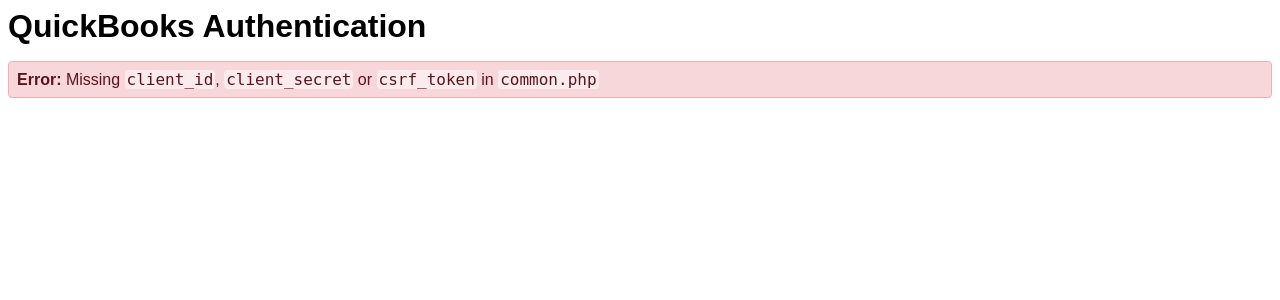
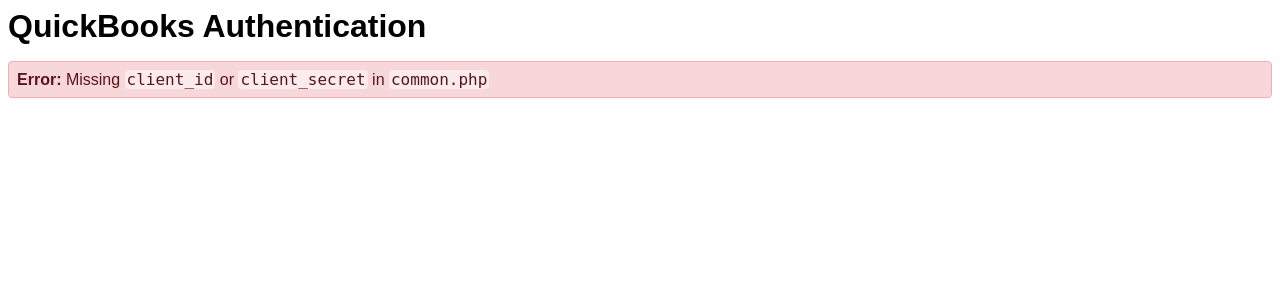
Before and after one commit to rmullaney77/Intuit-OAuth2, a PHP site: page / in a window 1280 px wide. Shown: the top 300 px of the page. Run offline with PHP 8.4, Linux system fonts and the light colour scheme.

Commit message:
Update index.php

```diff
--- a/index.php
+++ b/index.php
@@ -42,8 +42,8 @@ require __DIR__ . '/common.php';
     <p><a href="connect.php?openid">Connect</a></p>
     <?php } ?>
 <?php } else { ?>
-    <?php if (empty($config['client_id']) || empty($config['client_secret']) || empty($config['csrf_token'])) { ?>
-        <p class="alert error"><strong>Error:</strong> Missing <code>client_id</code>, <code>client_secret</code> or <code>csrf_token</code> in <code>common.php</code></p>
+    <?php if (empty($config['client_id']) || empty($config['client_secret'])) { ?>
+        <p class="alert error"><strong>Error:</strong> Missing <code>client_id</code> or <code>client_secret</code> in <code>common.php</code></p>
     <?php } else { ?>
         <p><a href="<?php echo $config['oauth_redirect']; ?>"><img src="res/oauth.png" alt="Sign into QuickBooks using OAuth 2.0"></a></p>
         <p><a href="<?php echo $config['openid_redirect']; ?>"><img src="res/openid.jpg" alt="Sign into QuickBooks using OpenID"></a></p>
```
